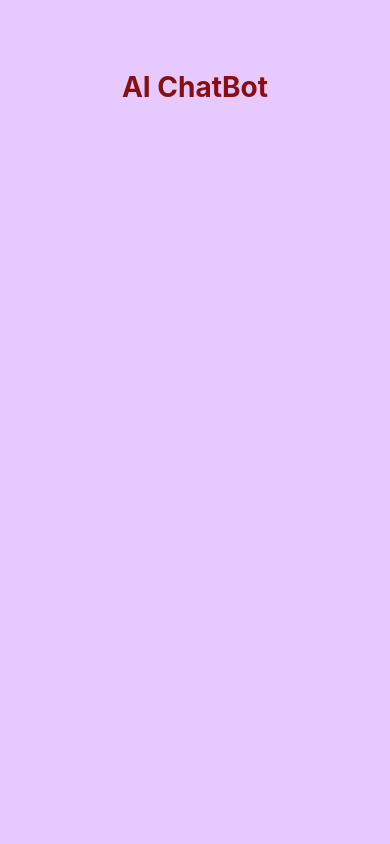
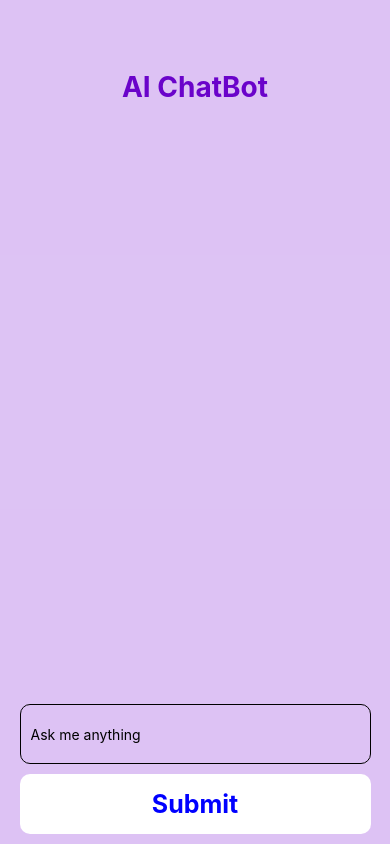
Before and after one commit to saraiva94/buscador.gpt.react.native, a React Native app: screen / in a window 390 px wide. Built offline with nearby package versions, Linux system fonts and the light colour scheme.

Commit message:
Atualizações de rotina

```diff
--- a/App.jsx
+++ b/App.jsx
@@ -1,10 +1,17 @@
-import {StyleSheet, View, Text, FlatList} from 'react-native';
 import React, {useState} from 'react';
+import {
+  FlatList,
+  StyleSheet,
+  Text,
+  TextInput,
+  TouchableOpacity,
+  View,
+} from 'react-native';
 import Axios from 'axios';
 
 export default function App1() {
   const [data, setData] = useState([]);
-  const apiKey = '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';
+  const apiKey = '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';
   const apiUrl =
     'https://api.openai.com/v1/engines/text-davinci-002/completions';
   const [textInput, setTextInput] = useState('');
@@ -31,7 +38,7 @@ export default function App1() {
       {type: 'user', text: textInput},
       {type: 'bot', text: text},
     ]);
-    setTextInput: '';
+    setTextInput('');
   };
 
   return (
@@ -39,21 +46,29 @@ export default function App1() {
       <Text style={styles.title}>AI ChatBot</Text>
       <FlatList
         data={data}
-        keyExtractor={(item, index) => index.toString}
+        keyExtractor={(item, index) => index.toString()}
         style={styles.body}
         renderItem={({item}) => (
-          <View style={{flexDirection: 'row', padding: 10}}>
-            <Text
-              style={{
-                fontWeight: 'bold',
-                color: item.type === 'user' ? 'blue' : 'green',
-              }}>
-              {item.type === 'use' ? 'User' : 'Bot'}
+          <View
+            style={
+              item.type === 'user' ? styles.userMessage : styles.botMessage
+            }>
+            <Text style={styles.messageText}>
+              {item.type === 'user' ? 'User: ' : 'Bot: '}
+              {item.text}
             </Text>
-            <Text />
           </View>
         )}
       />
+      <TextInput
+        style={styles.input}
+        value={textInput}
+        onChangeText={text => setTextInput(text)}
+        placeholder="Ask me anything"
+      />
+      <TouchableOpacity style={styles.button} onPress={handleSend}>
+        <Text style={styles.buttonText}>Submit</Text>
+      </TouchableOpacity>
     </View>
   );
 }
@@ -61,25 +76,56 @@ export default function App1() {
 const styles = StyleSheet.create({
   container: {
     flex: 1,
-    backgroundColor: '#e6c9ff',
+    backgroundColor: '#c395ec92',
     alignItems: 'center',
   },
   title: {
-    color: '#870f0f',
+    color: '#6a03ca',
     fontSize: 28,
     fontWeight: 'bold',
     marginBottom: 20,
     marginTop: 70,
   },
+  body: {
+    width: '100%',
+    marginBottom: 10,
+  },
+  userMessage: {
+    flexDirection: 'row',
+    padding: 10,
+    justifyContent: 'flex-end',
+  },
+  botMessage: {
+    flexDirection: 'row',
+    padding: 10,
+    justifyContent: 'flex-start',
+  },
+  messageText: {
+    fontWeight: 'bold',
+    fontSize: 16,
+    color: 'black',
+  },
+  input: {
+    borderWidth: 1,
+    borderColor: 'black',
+    width: '90%',
+    height: 60,
+    marginBottom: 10,
+    borderRadius: 10,
+    paddingHorizontal: 10,
+  },
+  button: {
+    backgroundColor: 'white',
+    width: '90%',
+    height: 60,
+    borderRadius: 10,
+    justifyContent: 'center',
+    alignItems: 'center',
+    marginBottom: 10,
+  },
+  buttonText: {
+    fontSize: 25,
+    fontWeight: 'bold',
+    color: 'blue',
+  },
 });
-
-// <View>
-//   <View>
-//     <Text>Trabalho Swamiy</Text>
-//     <Text>Curso mobile react-native</Text>
-//   </View>
-//   <View>
-//     <Text>Aula 1</Text>
-//     <Text>Github Saraiva</Text>
-//   </View>
-// </View>
```
Also changed, not shown: Componentes/boxes.jsx (deleted, +0 -19 lines), Componentes/comp.jsx (deleted, +0 -17 lines), Css/style.jsx (deleted, +0 -24 lines).
